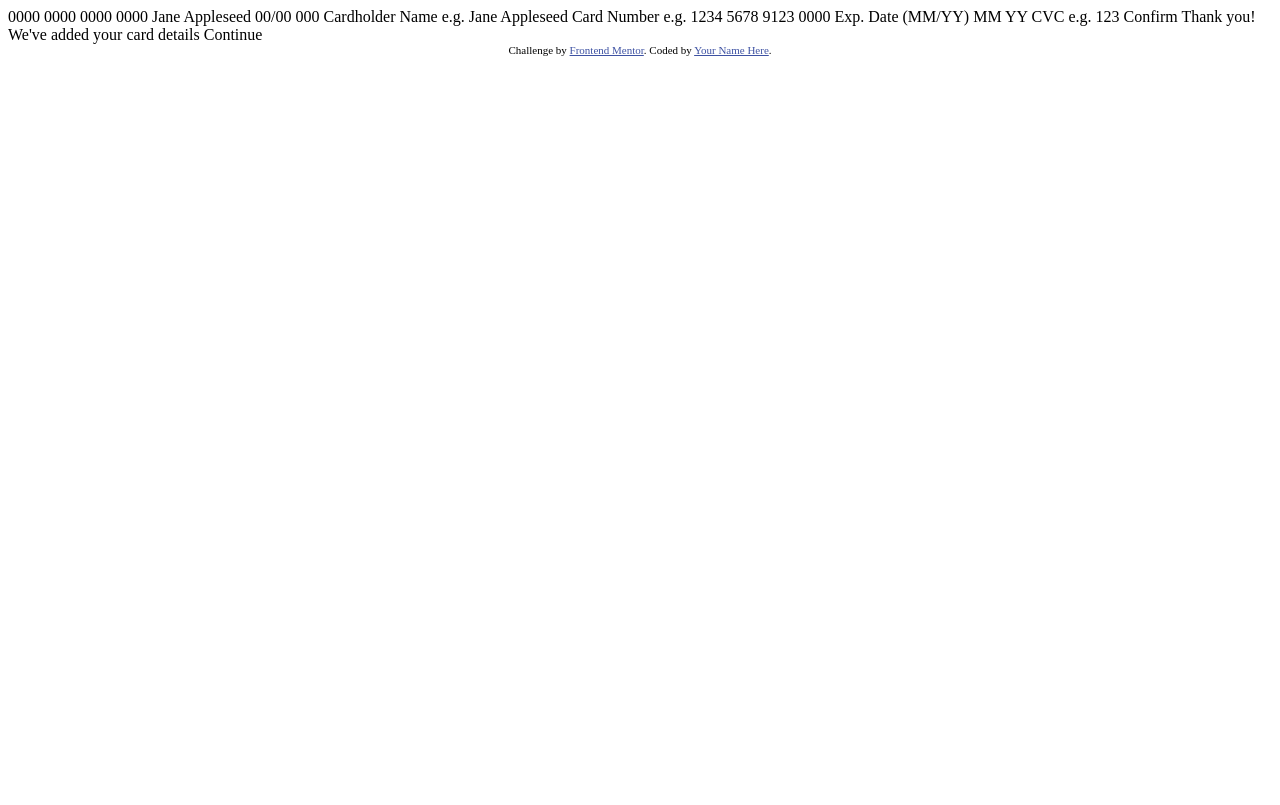
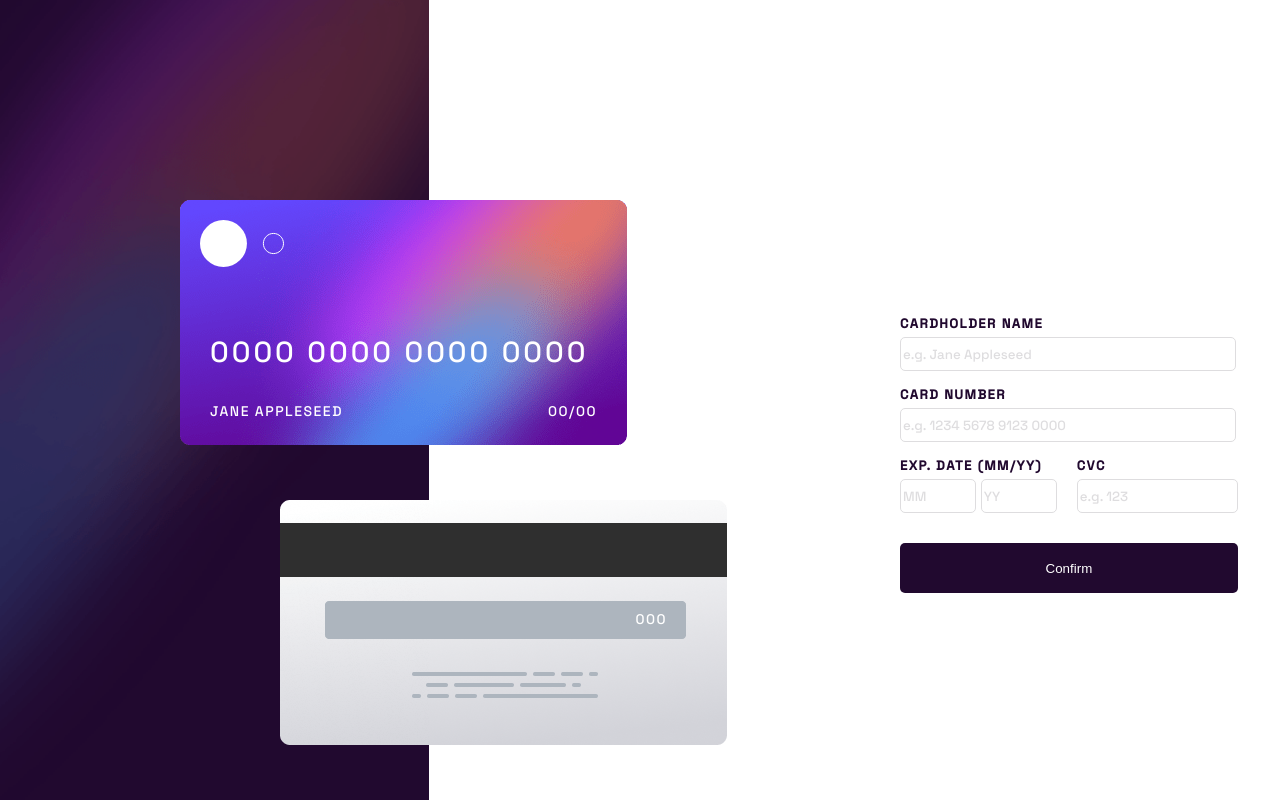
Before and after one commit to 18dschlangen/Interactive-Card-Details, a plain HTML site: page index.html in a window 1280 px wide. Drawn offline with Linux system fonts and the light colour scheme.

Commit message:
solution

```diff
--- a/index.html
+++ b/index.html
@@ -1,51 +1,168 @@
 <!DOCTYPE html>
 <html lang="en">
   <head>
-  <meta charset="UTF-8">
-  <meta name="viewport" content="width=device-width, initial-scale=1.0"> <!-- displays site properly based on user's device -->
+    <meta charset="UTF-8" />
+    <meta name="viewport" content="width=device-width, initial-scale=1.0" />
+    <!-- displays site properly based on user's device -->
 
-  <link rel="icon" type="image/png" sizes="32x32" href="./images/favicon-32x32.png">
-
+    <link
+      rel="icon"
+      type="image/png"
+      sizes="32x32"
+      href="./images/favicon-32x32.png"
+    />
+    <link rel="stylesheet" href="styles.css" />
     <title>Frontend Mentor | Interactive card details form</title>
 
     <!-- Feel free to remove these styles or customise in your own stylesheet 👍 -->
-  <style>
-    .attribution { font-size: 11px; text-align: center; }
-    .attribution a { color: hsl(228, 45%, 44%); }
-  </style>
+    <style></style>
   </head>
-<body>
-
-  0000 0000 0000 0000
-  Jane Appleseed
-  00/00
-
-  000
-
+  <body class="background">
+    <img
+      src="./images/bg-main-desktop.png"
+      alt="purple background"
+      class="backgroundimg"
+    />
+    <div class="frontcard">
+      <img
+        src="./images/bg-card-front.png"
+        alt="card front"
+        class="frontcardpic"
+      />
+      <img src="./images/card-logo.svg" alt="logo" class="logo" />
+      <div class="cardnumber" id="cardnumber">0000 0000 0000 0000</div>
+      <div class="cardholder" id="cardholder">Jane Appleseed</div>
+      <div class="expiration" id="expiration">00/00</div>
+    </div>
+    <div class="backcard">
+      <img
+        src="./images/bg-card-back.png"
+        alt="card back"
+        class="backcardpic"
+      />
+      <div class="securitycode" id="security">000</div>
+    </div>
+    <form class="container" id="olddisplay" style="display: block">
+      <div class="input">
         Cardholder Name
-  e.g. Jane Appleseed
-
+        <input
+          required
+          type="text"
+          placeholder="e.g. Jane Appleseed"
+          class="inputfield"
+          id="cardholderin"
+        />
+      </div>
+      <div class="input">
         Card Number
-  e.g. 1234 5678 9123 0000
-
+        <input
+          required
+          type="text"
+          placeholder="e.g. 1234 5678 9123 0000"
+          class="inputfield"
+          id="cardnumberin"
+        />
+      </div>
+      <div class="minicontainer">
+        <div class="exp">
           Exp. Date (MM/YY)
-  MM
-  YY
-
+          <div class="expinput">
+            <input
+              required
+              type="text"
+              placeholder="MM"
+              class="in"
+              id="expirationmonthin"
+            />
+            <input
+              required
+              type="text"
+              placeholder="YY"
+              class="in"
+              id="expirationyearin"
+            />
+          </div>
+        </div>
+        <div class="cvc">
           CVC
-  e.g. 123
-
-  Confirm
+          <input
+            required
+            type="text"
+            placeholder="e.g. 123"
+            class="cvcin"
+            id="securityin"
+          />
+        </div>
+      </div>
+      <button id="submit" type="submit">Confirm</button>
+    </form>
+    <div style="display: none" id="newdisplay" class="container thanks">
+      <img src="./images/icon-complete.svg" alt="checkmark" />
+      <div class="thankyou">Thank you!</div>
+      <div class="added">We've added your card details</div>
+      <button>Continue</button>
+    </div>
 
     <!-- Completed state start -->
 
-  Thank you!
-  We've added your card details
-  Continue
-
-  <div class="attribution">
-    Challenge by <a href="https://www.frontendmentor.io?ref=challenge" target="_blank">Frontend Mentor</a>.
-    Coded by <a href="#">Your Name Here</a>.
+    <div style="display: none" class="attribution">
+      Challenge by
+      <a href="https://www.frontendmentor.io?ref=challenge" target="_blank"
+        >Frontend Mentor</a
+      >. Coded by <a href="#">Your Name Here</a>.
     </div>
   </body>
+  <script>
+    const cardNumber = document.getElementById("cardnumber");
+    const cardHolder = document.getElementById("cardholder");
+    const expiration = document.getElementById("expiration");
+    const security = document.getElementById("security");
+    const cardNumberIn = document.getElementById("cardnumberin");
+    const cardHolderIn = document.getElementById("cardholderin");
+    const securityIn = document.getElementById("securityin");
+    const expirationMonthIn = document.getElementById("expirationmonthin");
+    const expirationYearIn = document.getElementById("expirationyearin");
+    const submit = document.getElementById("submit");
+    const newDisplay = document.getElementById("newdisplay");
+    const oldDisplay = document.getElementById("olddisplay");
+
+    const spaces = (x) => {
+      let newx = "";
+      for (let i = 0; i < 16; i++) {
+        if (i % 4 == 3) {
+          console.log("i", i);
+          newx += x[i] + " ";
+        } else {
+          newx += x[i];
+        }
+      }
+      return newx;
+    };
+
+    submit.addEventListener("click", (e) => {
+      e.preventDefault();
+      console.log("cardNumberIn.innerText", cardNumberIn.value);
+      if (
+        /[a-z]/gi.test(cardHolderIn.value) &&
+        /[0-9]/g.test(cardNumberIn.value) &&
+        /[0-9]/g.test(expirationMonthIn.value) &&
+        /[0-9]/g.test(expirationYearIn.value) &&
+        /[0-9]/g.test(securityIn.value) &&
+        cardNumberIn.value.length == 16 &&
+        expirationMonthIn.value.length == 2 &&
+        expirationYearIn.value.length == 2 &&
+        securityIn.value.length == 3
+      ) {
+        oldDisplay.style.display = "none";
+        newDisplay.style.display = "block";
+        cardNumber.innerText = spaces(cardNumberIn.value);
+        cardHolder.innerText = cardHolderIn.value;
+        expiration.innerText =
+          expirationMonthIn.value + "/" + expirationYearIn.value;
+        security.innerText = securityIn.value;
+      } else {
+        alert("fill fields correctly");
+      }
+    });
+  </script>
 </html>
--- /dev/null
+++ b/styles.css
@@ -0,0 +1,154 @@
+@import url("https://fonts.googleapis.com/css2?family=Space+Grotesk:wght@500&display=swap");
+.attribution {
+  font-size: 11px;
+  text-align: center;
+}
+.attribution a {
+  color: hsl(228, 45%, 44%);
+}
+
+.frontcard {
+  position: absolute;
+  top: 200px;
+  left: 180px;
+}
+
+.backcard {
+  position: absolute;
+  top: 500px;
+  left: 280px;
+}
+.background {
+  font-family: "Space Grotesk", sans-serif;
+  position: relative;
+  margin: 0;
+  padding: 0;
+  overflow-y: hidden;
+}
+.backgroundimg {
+  height: 100vh;
+}
+.frontcardpic {
+  position: relative;
+}
+.logo {
+  position: absolute;
+  top: 20px;
+  left: 20px;
+}
+.cardnumber {
+  position: absolute;
+  bottom: 80px;
+  left: 30px;
+  color: white;
+  font-size: 29px;
+  letter-spacing: 3px;
+}
+.cardholder {
+  position: absolute;
+  bottom: 30px;
+  left: 30px;
+  text-transform: uppercase;
+  color: white;
+  letter-spacing: 1.5px;
+  font-size: 14px;
+}
+.expiration {
+  position: absolute;
+  bottom: 30px;
+  right: 30px;
+  color: white;
+  letter-spacing: 1.5px;
+  font-size: 14px;
+}
+.backcardpic {
+  position: relative;
+}
+.securitycode {
+  position: absolute;
+  top: 110px;
+  right: 60px;
+  color: white;
+  letter-spacing: 1.5px;
+  font-size: 14px;
+}
+.container {
+  position: absolute;
+  top: 300px;
+  left: 900px;
+  display: flex;
+  flex-direction: column;
+  color: hsl(278, 68%, 11%);
+  font-size: 13px;
+  font-weight: 600;
+  text-transform: uppercase;
+  letter-spacing: 1.5px;
+}
+.thanks {
+  text-align: center;
+  width: 300px;
+}
+.thankyou {
+  padding: 20px;
+  font-size: 20px;
+}
+.added {
+  text-transform: none;
+  color: hsl(279, 6%, 55%);
+  padding-bottom: 20px;
+}
+.input {
+  padding-top: 15px;
+  display: flex;
+  flex-direction: column;
+}
+.inputfield {
+  height: 30px;
+  width: 330px;
+}
+.minicontainer {
+  padding-top: 15px;
+  display: flex;
+}
+.in {
+  height: 30px;
+  width: 70px;
+}
+.cvcin {
+  height: 30px;
+  width: 155px;
+}
+.exp {
+  display: flex;
+  flex-direction: column;
+}
+.cvc {
+  display: flex;
+  flex-direction: column;
+}
+.expinput {
+  padding-right: 20px;
+}
+input {
+  border-radius: 5px;
+  border-color: hsl(270, 3%, 87%);
+  border: 1px solid hsl(270, 3%, 87%);
+  margin-top: 5px;
+}
+input::placeholder {
+  font-family: "Space Grotesk", sans-serif;
+  color: hsl(270, 3%, 87%);
+}
+input:focus {
+  border: 1px solid
+    linear-gradient(to right, hsl(249, 99%, 64%), hsl(278, 94%, 30%));
+}
+button {
+  margin-top: 30px;
+  height: 50px;
+  width: 100%;
+  border-radius: 5px;
+  background-color: hsl(278, 68%, 11%);
+  border: none;
+  color: white;
+}
```
Lines whose indentation alone changed are shown as unchanged.
